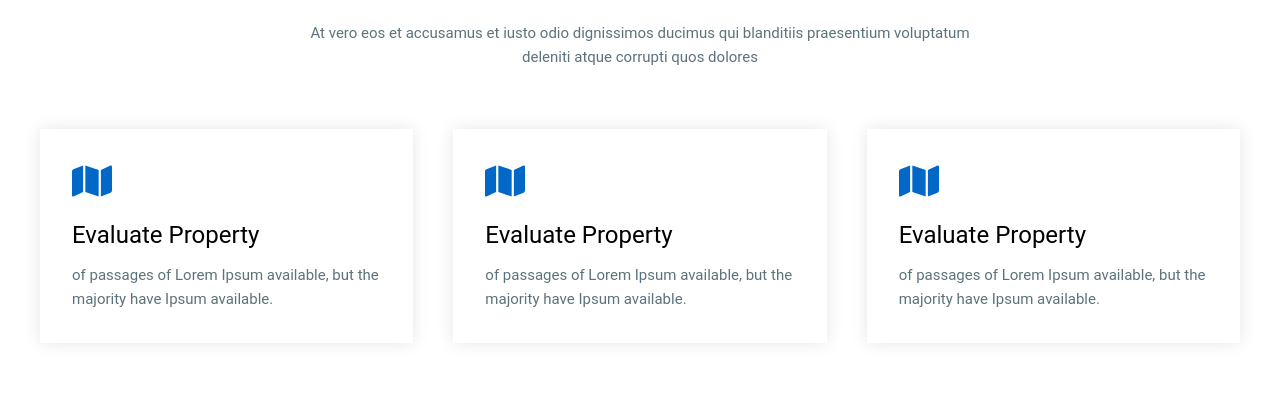
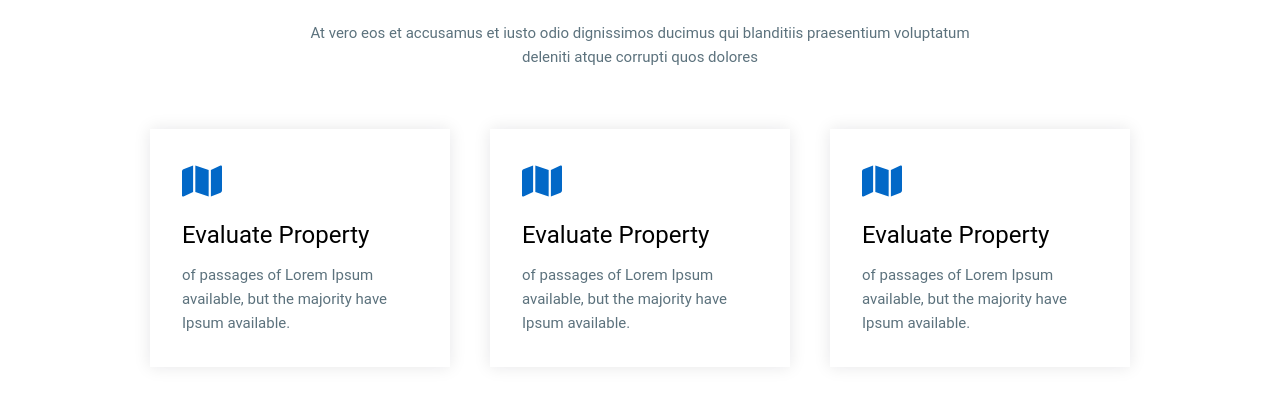
Before and after one commit to sajibhn/saj-estate, a Next.js app: page / in a window 1280 px wide. Shown: the part 922-1339 px from the top of the page. Built offline with nearby package versions, Linux system fonts and the light colour scheme.

Commit message:
change grid style on process and listing card

```diff
--- a/styles/components/reusable/_listingcard.scss
+++ b/styles/components/reusable/_listingcard.scss
@@ -1,14 +1,8 @@
 .listing__card__container {
   margin-top: 60px;
   @extend .grid;
-  grid-template-columns: repeat(3, 1fr);
-
-  @include lm {
-    grid-template-columns: repeat(2, 1fr);
-  }
-  @include md {
-    grid-template-columns: 1fr;
-  }
+  grid-template-columns: repeat(auto-fill, minmax(284px, 320px));
+  justify-content: center;
 
   .listing__card {
     box-shadow: rgba(17, 17, 26, 0.1) 0px 0px 16px;
--- a/styles/components/reusable/_processcard.scss
+++ b/styles/components/reusable/_processcard.scss
@@ -1,14 +1,8 @@
 .process__card__container {
   @extend .grid;
-  grid-template-columns: repeat(3, 1fr);
   margin-top: 60px;
-
-  @include lm {
-    grid-template-columns: repeat(2, 1fr);
-  }
-  @include sm {
-    grid-template-columns: 1fr;
-  }
+  grid-template-columns: repeat(auto-fill, minmax(284px, 300px));
+  justify-content: center;
 
   .process__card {
     padding: 2rem;
```
